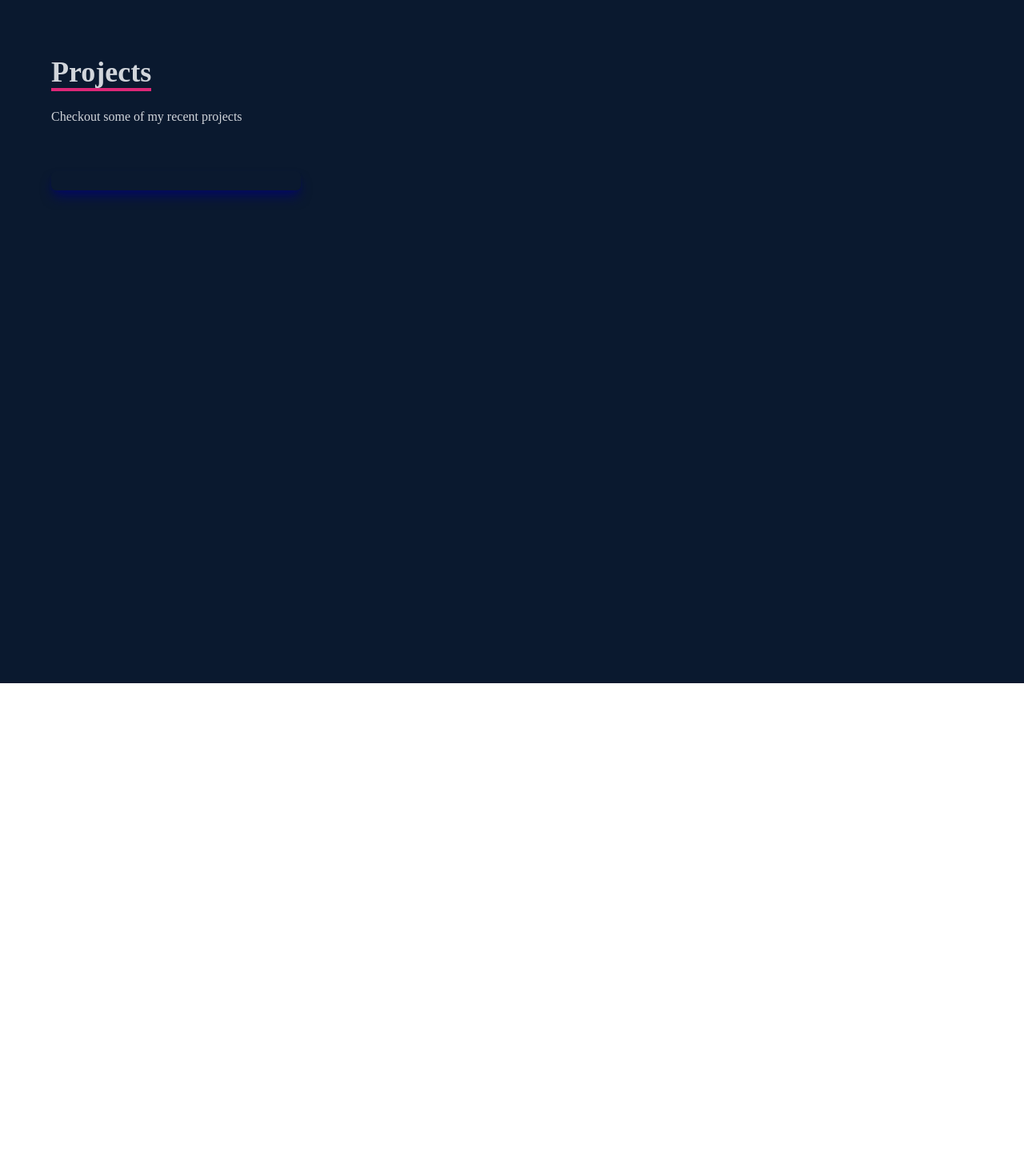
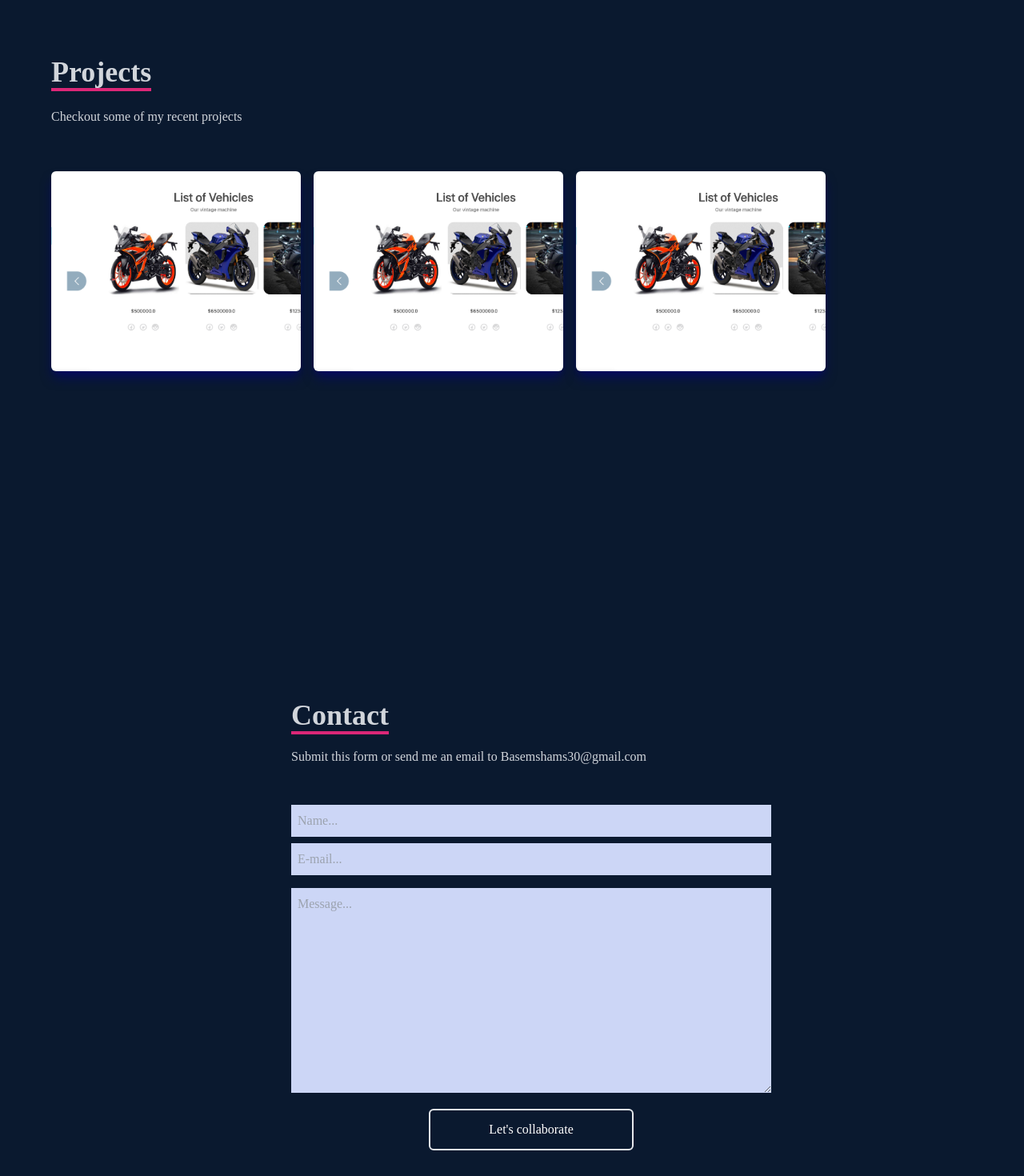
Before and after one commit to basem909/new-portfolio-react, a React (Create React App) app: page /projects in a window 1280 px wide. Shown: the part 2212-3682 px from the top of the page at 80% size. Before the commit the page ends 3066 px from the top, so only its background shows below. Built offline with nearby package versions, Linux system fonts and the light colour scheme.

Commit message:
Add contact form

```diff
--- a/package.json
+++ b/package.json
@@ -9,6 +9,7 @@
     "react": "^18.2.0",
     "react-dom": "^18.2.0",
     "react-icons": "^4.4.0",
+    "react-router-dom": "^6.4.2",
     "react-scripts": "5.0.1",
     "web-vitals": "^2.1.4"
   },
--- a/src/App.js
+++ b/src/App.js
@@ -1,5 +1,6 @@
 import "./App.css";
 import About from "./components/About";
+import Contact from "./components/Contact";
 import Home from "./components/Home";
 import Navbar from "./components/Navbar";
 import Projects from "./components/Projects";
@@ -13,6 +14,7 @@ function App() {
       <About />
       <Skills />
       <Projects />
+      <Contact />
     </div>
   );
 }
--- /dev/null
+++ b/src/components/Contact.jsx
@@ -0,0 +1,52 @@
+import React from "react";
+
+const Contact = () => {
+  return (
+    <div
+      name="contact"
+      className="w-full h-fit bg-[#0a192f] text-gray-300 pl-12 py-5 flex justify-center items-center"
+    >
+      <form
+        action="https://getform.io/f/21505d27-cdd4-4a89-9a27-954f270d40cb"
+        method="POST"
+        className="flex flex-col items-center justify-start max-w-[600px] w-full rounded-sm"
+      >
+        <div className="pb-8 flex flex-col w-full">
+          <h2 className="text-4xl w-fit font-bold border-b-4 border-pink-600 inline">
+            Contact
+          </h2>
+          <p className="text-gray-300 py-4">
+            Submit this form or send me an email to Basemshams30@gmail.com
+          </p>
+        </div>
+        <input
+          type="text"
+          name="name"
+          className="bg-[#ccd6f6] p-2 w-full"
+          placeholder="Name..."
+          required
+        ></input>
+
+        <input
+          type="email"
+          name="email"
+          className="bg-[#ccd6f6] my-2 p-2 w-full"
+          placeholder="E-mail..."
+          required
+        ></input>
+        <textarea
+          className="bg-[#ccd6f6] my-2 p-2 w-full text-black"
+          rows={10}
+          name="message"
+          placeholder="Message..."
+          required
+        ></textarea>
+        <button className="text-white px-6 border-2 py-3 my-3 flex justify-center items-center hover:bg-pink-600 hover:border-pink-600 rounded-md hover:transition-shadow duration-300 w-[20vw]">
+          Let's collaborate
+        </button>
+      </form>
+    </div>
+  );
+};
+
+export default Contact;
--- a/src/components/Navbar.jsx
+++ b/src/components/Navbar.jsx
@@ -57,7 +57,7 @@ const Navbar = () => {
           <li className="rounded-md w-[160px] h-[60px] flex justify-between items-center bg-red-500 ml-[-100px] hover:ml-[-10px] duration-300 ">
             <a
               className="w-full text-white flex justify-between items-center"
-              href="Basemshams30@gmail.com"
+              href="https://mail.google.com/mail/u/0/#inbox?compose=GTvVlcSMScbVfqBWrznqZXmqBlGGLPMDGwnwLwRJThvjptmwjFzVQlDBzlwMSHMRNBWVWDlchNTTn"
             >
               Email <SiGmail size={25} />
             </a>
--- a/src/components/Projects.jsx
+++ b/src/components/Projects.jsx
@@ -1,4 +1,5 @@
 import React from "react";
+import vespa from "../assets/Vespa.png";
 
 const Projects = () => {
   return (
@@ -13,16 +14,69 @@ const Projects = () => {
           </h2>
           <p className="py-6">Checkout some of my recent projects</p>
         </div>
-        <div className="grid grid-cols-2 md:grid-cols-3 gap-4">
-          <div className="shadow-lg shadow-[#040a61] container group rounded-md flex justify-center items-center mx-auto project-card">
-            <div>
-              <span></span>
-              <div>
-                <a href="/">
-                  <button></button>
+        <div className="grid sm:grid-cols-2 md:grid-cols-3 gap-4">
+          <div
+            style={{ backgroundImage: `url(${vespa})` }}
+            className="shadow-lg shadow-[#040a61] container group rounded-md flex justify-center items-center mx-auto project-card"
+          >
+            <div className=" opacity-0 group-hover:opacity-100">
+              <span className="text-2xl text-white font-bold tracking-wider flex items-center sm:text-lg">
+                Rails React project Vespa
+              </span>
+              <div className="pt-8 text-center">
+                <a href="https://thriving-chebakia-dd687f.netlify.app/">
+                  <button className="text-lg bg-white rounded-lg text-gray-700 font-bold px-4 py-3 mx-2 ">
+                    Demo
+                  </button>
                 </a>
-                <a href="/">
-                  <button></button>
+                <a href="https://github.com/basem909/appointment-diary-front-end">
+                  <button className="text-lg bg-white rounded-lg text-gray-700 font-bold px-4 py-3 mx-2 ">
+                    Code
+                  </button>
+                </a>
+              </div>
+            </div>
+          </div>
+          <div
+            style={{ backgroundImage: `url(${vespa})` }}
+            className="shadow-lg shadow-[#040a61] container group rounded-md flex justify-center items-center mx-auto project-card"
+          >
+            <div className=" opacity-0 group-hover:opacity-100">
+              <span className="text-2xl text-white font-bold tracking-wider flex items-center sm:text-lg">
+                Rails React project Vespa
+              </span>
+              <div className="pt-8 text-center">
+                <a href="https://thriving-chebakia-dd687f.netlify.app/">
+                  <button className="text-lg bg-white rounded-lg text-gray-700 font-bold px-4 py-3 mx-2 ">
+                    Demo
+                  </button>
+                </a>
+                <a href="https://github.com/basem909/appointment-diary-front-end">
+                  <button className="text-lg bg-white rounded-lg text-gray-700 font-bold px-4 py-3 mx-2 ">
+                    Code
+                  </button>
+                </a>
+              </div>
+            </div>
+          </div>
+          <div
+            style={{ backgroundImage: `url(${vespa})` }}
+            className="shadow-lg shadow-[#040a61] container group rounded-md flex justify-center items-center mx-auto project-card"
+          >
+            <div className=" opacity-0 group-hover:opacity-100">
+              <span className="text-2xl text-white font-bold tracking-wider flex items-center sm:text-lg">
+                Rails React project Vespa
+              </span>
+              <div className="pt-8 text-center">
+                <a href="https://thriving-chebakia-dd687f.netlify.app/">
+                  <button className="text-lg bg-white rounded-lg text-gray-700 font-bold px-4 py-3 mx-2 ">
+                    Demo
+                  </button>
+                </a>
+                <a href="https://github.com/basem909/appointment-diary-front-end">
+                  <button className="text-lg bg-white rounded-lg text-gray-700 font-bold px-4 py-3 mx-2 ">
+                    Code
+                  </button>
                 </a>
               </div>
             </div>
--- a/src/index.css
+++ b/src/index.css
@@ -14,3 +14,18 @@
     @apply cursor-pointer;
   }
 }
+
+.project-card {
+  background-repeat: no-repeat;
+  background-size: cover;
+  background-position: center;
+  height: 250px;
+}
+
+.project-card:hover {
+  background-image: linear-gradient(
+    to right,
+    rgba(112, 157, 255, 0.8),
+    hsla(242, 74%, 61%, 0.8)
+  ) !important;
+}
```
Also changed, not shown: src/assets/Vespa.png (added), 1 other file (tests, documents, lock files or other folders).
